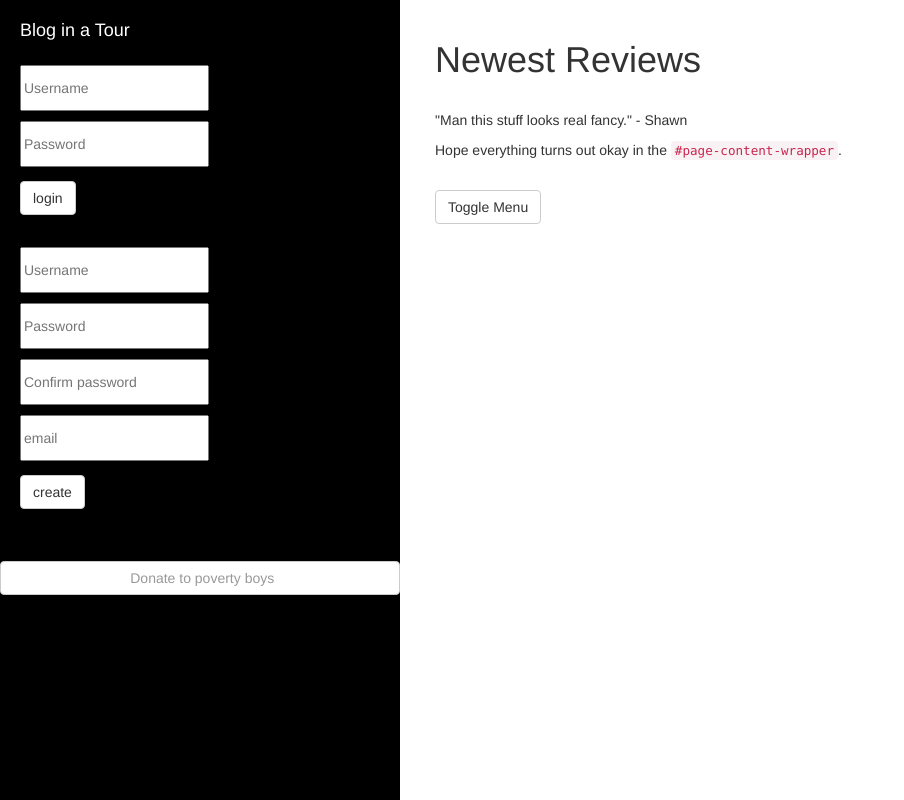
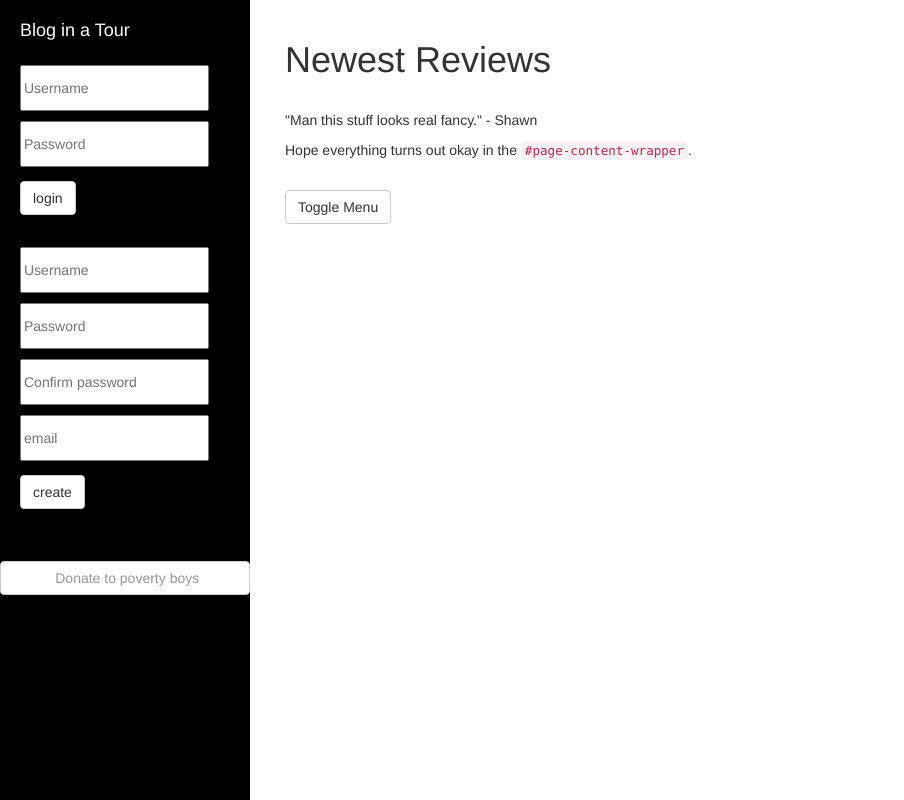
Before and after one commit to dillzhang/blog_in_a_tor, a Flask app: page / in a window 1280 px wide. Shown: the whole page, without its empty margins (0-904 px from the left). Run offline with Flask 2, Linux system fonts and the light colour scheme; some libraries are stand-ins or nearby versions.

```diff
--- a/static/styles/css/simple-sidebar.css
+++ b/static/styles/css/simple-sidebar.css
@@ -15,16 +15,16 @@
 }
 
 #wrapper.toggled {
-    padding-left: 400px;
+    padding-left: 250px;
 }
 
 #sidebar-wrapper {
     z-index: 1000;
     position: fixed;
-    left: 400px;
+    left: 250px;
     width: 0;
     height: 100%;
-    margin-left: -400px;
+    margin-left: -250px;
     overflow-y: auto;
     background: #000;
     -webkit-transition: all 2s ease;
@@ -34,7 +34,7 @@
 }
 
 #wrapper.toggled #sidebar-wrapper {
-    width: 400px;
+    width: 250px;
 }
 
 #page-content-wrapper {
@@ -45,7 +45,7 @@
 
 #wrapper.toggled #page-content-wrapper {
     position: absolute;
-    margin-right: -400px;
+    margin-right: -250px;
 }
 
 /* Sidebar Styles */
@@ -53,7 +53,7 @@
 .sidebar-nav {
     position: absolute;
     top: 0;
-    width: 400px;
+    width: 250px;
     margin: 0;
     padding: 0;
     list-style: none;
@@ -98,7 +98,7 @@
 
 @media(min-width:768px) {
     #wrapper {
-        padding-left: 400px;
+        padding-left: 250px;
     }
 
     #wrapper.toggled {
@@ -106,7 +106,7 @@
     }
 
     #sidebar-wrapper {
-        width: 400px;
+        width: 250px;
     }
 
     #wrapper.toggled #sidebar-wrapper {
--- a/templates/home.html
+++ b/templates/home.html
@@ -65,7 +65,7 @@
 	  <br>
 	  <li>
 	    <a href="#donation" class="btn btn-default" id= "donation">Donate to poverty boys &nbsp;&nbsp;&nbsp;</a>
-	    <img src="../static/img/money.gif" class="ayylmao" id="money">
+	    <img src="../static/img/Money.gif" style="LEFT:0px"class="ayylmao"id="money">
 
 	  </li>
         </ul>
@@ -110,7 +110,7 @@
     <script>
       $.fn.center = function () {
       this.css("position","absolute");
-      this.css("top", 400);
+      this.css("top", 560);
       return this;
       }
 
```
Also changed, not shown: 1 other file.
